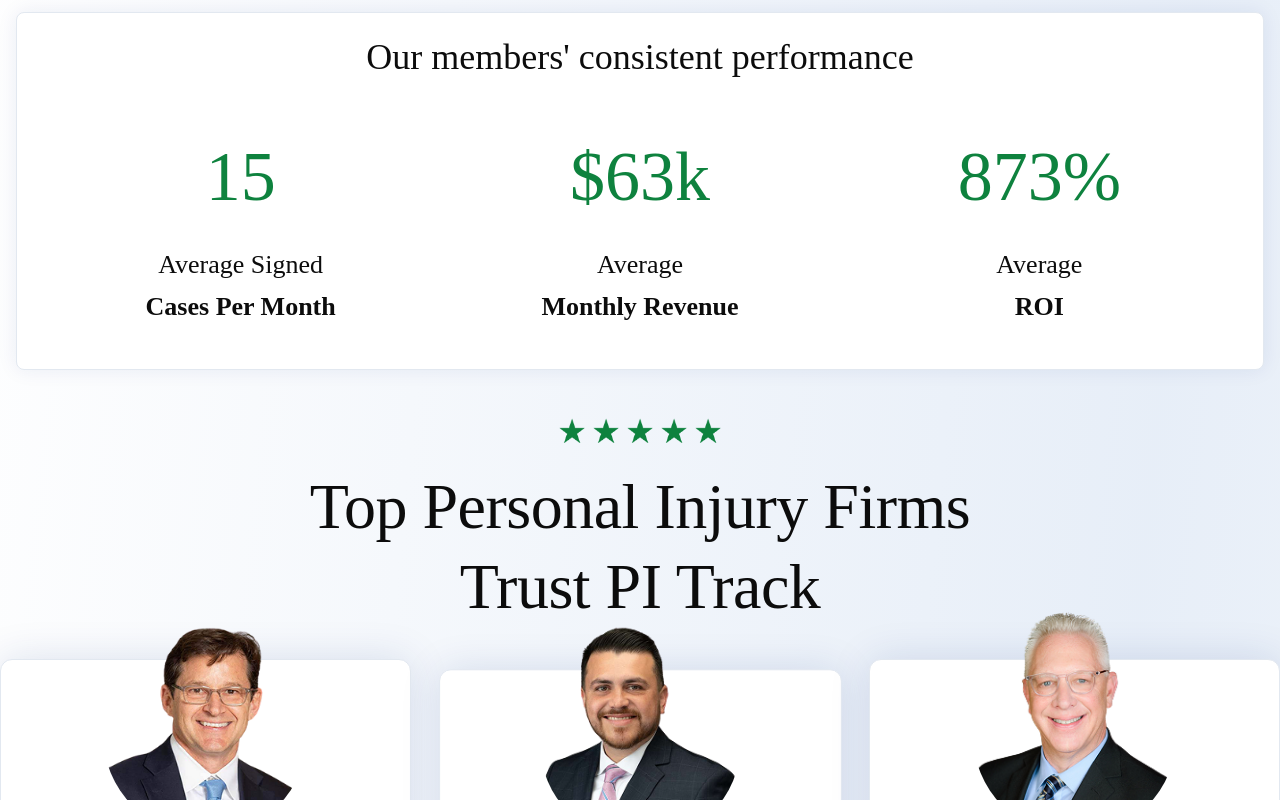
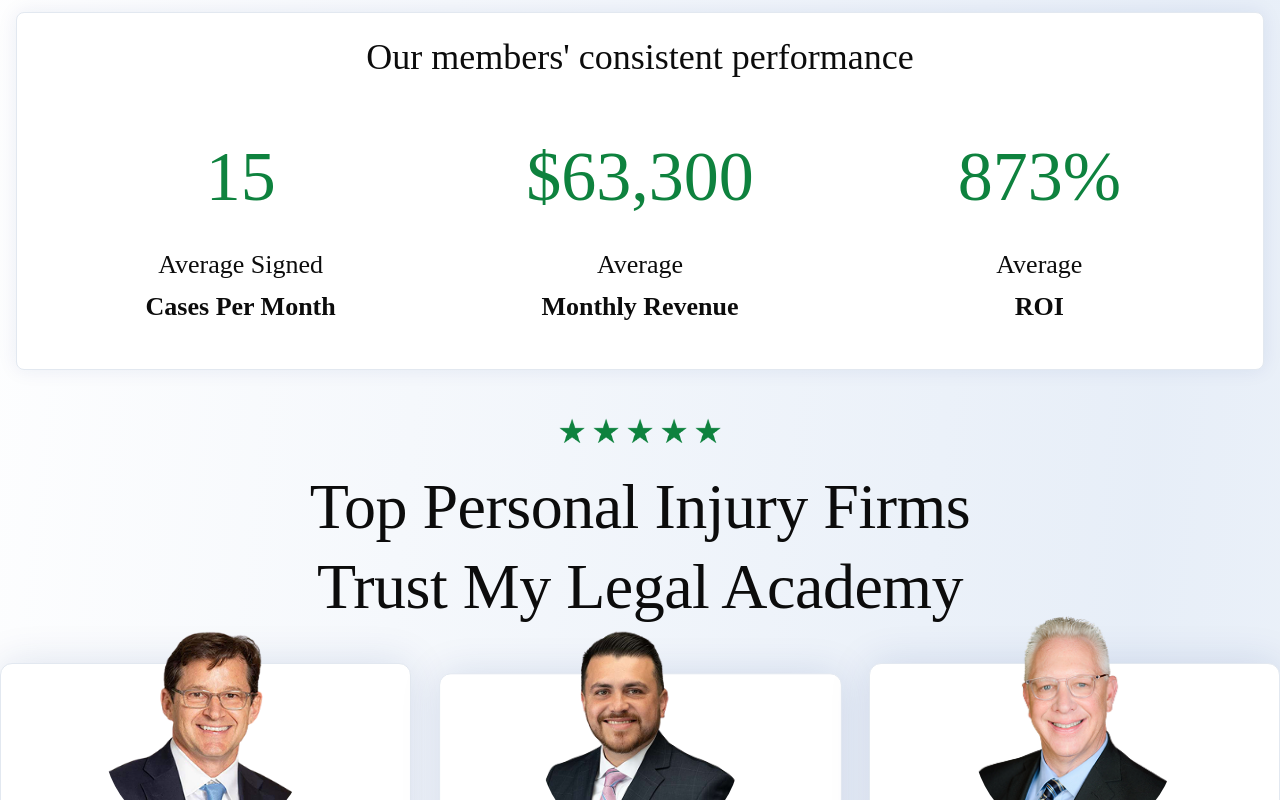
Before and after one commit to irfad7/my-legal-academy-landing, a React (Vite) app: page / in a window 1280 px wide. Shown: the part 820-1620 px from the top of the page. Built offline with nearby package versions, Linux system fonts and the light colour scheme.

Commit message:
Update branding text and stats: change PI Track to My Legal Academy, update k to ,300, add padding

```diff
--- a/src/screens/HomePage/sections/AboutUsSection/AboutUsSection.tsx
+++ b/src/screens/HomePage/sections/AboutUsSection/AboutUsSection.tsx
@@ -51,12 +51,12 @@ export const AboutUsSection = ({ onShowEmailPopup }: AboutUsSectionProps): JSX.E
         </div>
 
         {/* Heading */}
-        <div className="text-center mb-4 md:mb-6">
-          <h2 className="text-center text-[48px] sm:text-[52px] md:text-[56px] lg:text-[64px] font-medium leading-tight tracking-[-0.5px] text-[#0c0c0c] [font-family:'Playfair_Display',serif]">
-            Top Personal Injury Firms <br />
-            Trust PI Track
-          </h2>
-        </div>
+                  <div className="text-center mb-4 md:mb-6">
+            <h2 className="text-center text-[48px] sm:text-[52px] md:text-[56px] lg:text-[64px] font-medium leading-tight tracking-[-0.5px] text-[#0c0c0c] [font-family:'Playfair_Display',serif] pb-1">
+              Top Personal Injury Firms <br />
+              Trust My Legal Academy
+            </h2>
+          </div>
 
         {/* Testimonials */}
         <div className="relative mt-6 mb-8 md:mt-8 md:mb-10">
--- a/src/screens/HomePage/sections/StatsCard/StatsCard.tsx
+++ b/src/screens/HomePage/sections/StatsCard/StatsCard.tsx
@@ -8,7 +8,7 @@ const statisticsData = [
     sublabel: "Cases Per Month",
   },
   {
-    value: "$63k",
+    value: "$63,300",
     label: "Average",
     sublabel: "Monthly Revenue",
   },
@@ -22,7 +22,7 @@ const statisticsData = [
 export const StatsCard = (): JSX.Element => {
   const [animatedValues, setAnimatedValues] = useState<Record<string, number>>({
     "15": 0,
-    "$63k": 0,
+    "$63,300": 0,
     "873%": 0,
   });
 
@@ -34,7 +34,7 @@ export const StatsCard = (): JSX.Element => {
           let allComplete = true;
 
           Object.keys(newValues).forEach(key => {
-            const target = key === "$63k" ? 63 : key === "873%" ? 873 : 15;
+            const target = key === "$63,300" ? 63300 : key === "873%" ? 873 : 15;
             if (newValues[key] < target) {
               newValues[key] = Math.min(newValues[key] + Math.ceil(target / 30), target);
               allComplete = false;
@@ -56,7 +56,7 @@ export const StatsCard = (): JSX.Element => {
   }, []);
 
   const formatValue = (key: string, value: number) => {
-    if (key === "$63k") return `$${value}k`;
+    if (key === "$63,300") return `$${value.toLocaleString()}`;
     if (key === "873%") return `${value}%`;
     return value.toString();
   };
--- a/src/screens/HomePage/sections/TestimonialsSection/TestimonialsSection.tsx
+++ b/src/screens/HomePage/sections/TestimonialsSection/TestimonialsSection.tsx
@@ -50,7 +50,7 @@ Built for PI Firms Serious About Scaling
         </div>
 
         <h1 className="[font-family:'Playfair_Display',serif] font-medium text-[#0c0c0c] text-[36px] sm:text-[42px] md:text-[56px] lg:text-[64px] tracking-[-0.5px] leading-tight max-w-6xl mb-0">
-          Real Lawyers, Real Results with PI Track
+          Real Lawyers, Real Results
         </h1>
       </div>
     </section>
```
